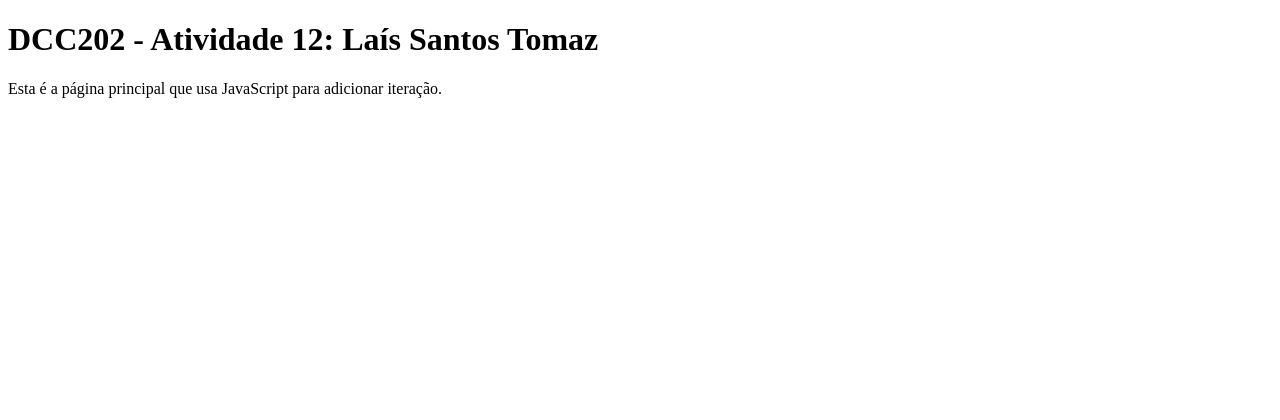
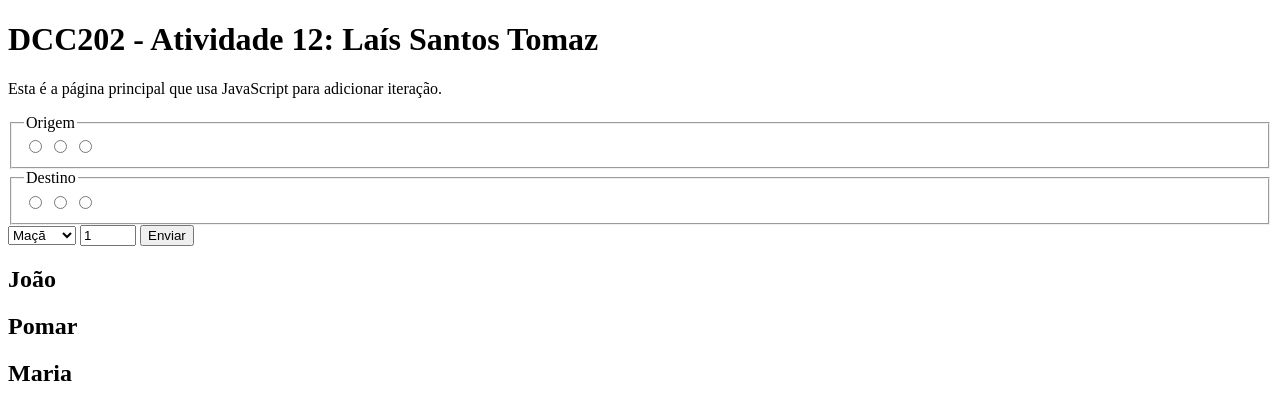
Before and after one commit to ufjf-dcc202/ufjf-dcc202-2023-3-b-atv12-laissantostz, a website with bundled scripts: page index.html in a window 1280 px wide. Built offline with nearby package versions, Linux system fonts and the light colour scheme.

Commit message:
finaliza form no index.html

```diff
--- a/index.html
+++ b/index.html
@@ -11,7 +11,46 @@
         <h1>DCC202 - Atividade 12: Laís Santos Tomaz</h1>
         <p>Esta é a página principal que usa JavaScript para adicionar iteração.</p>
         <section>
-            <form action="" name="entrada"></form>
+            <form name="entrada">
+                <fieldset>
+                    <legend>Origem</legend>
+                    <label>
+                        <input type="radio" value="pomar" name="origem">
+                    </label>
+                    <label>
+                        <input type="radio" value="joao" name="origem">
+                    </label>
+                    <label>
+                        <input type="radio" value="maria" name="origem">
+                    </label>
+                </fieldset>
+                <fieldset>
+                    <legend>Destino</legend>
+                    <label>
+                        <input type="radio" value="pomar" name="destino">
+                    </label>
+                    <label>
+                        <input type="radio" value="joao" name="destino">
+                    </label>
+                    <label>
+                        <input type="radio" value="maria" name="destino">
+                    </label>
+                </fieldset>
+                <select name="fruta">
+                    <option value="maca">Maçã</option>
+                    <option value="pera">Pera</option>
+                    <option value="banana">Banana</option>
+                </select>
+                <input type="number" name="quantidade" min="0" max="12" step="1" value="1">
+                <button type="submit">Enviar</button>
+            </form>
+        </section>
+        <section id="saida">
+            <h2>João</h2>
+            <ol id="joao"></ol>
+            <h2>Pomar</h2>
+            <h2>Maria</h2>
+            <ol id="maria"></ol>
         </section>
     </main>
 </body>
```
